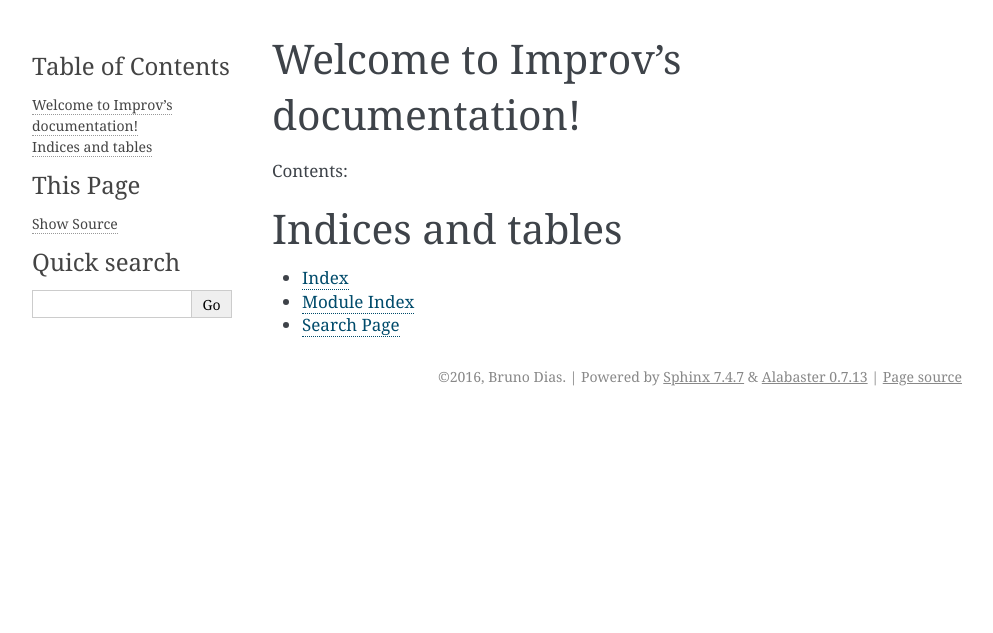
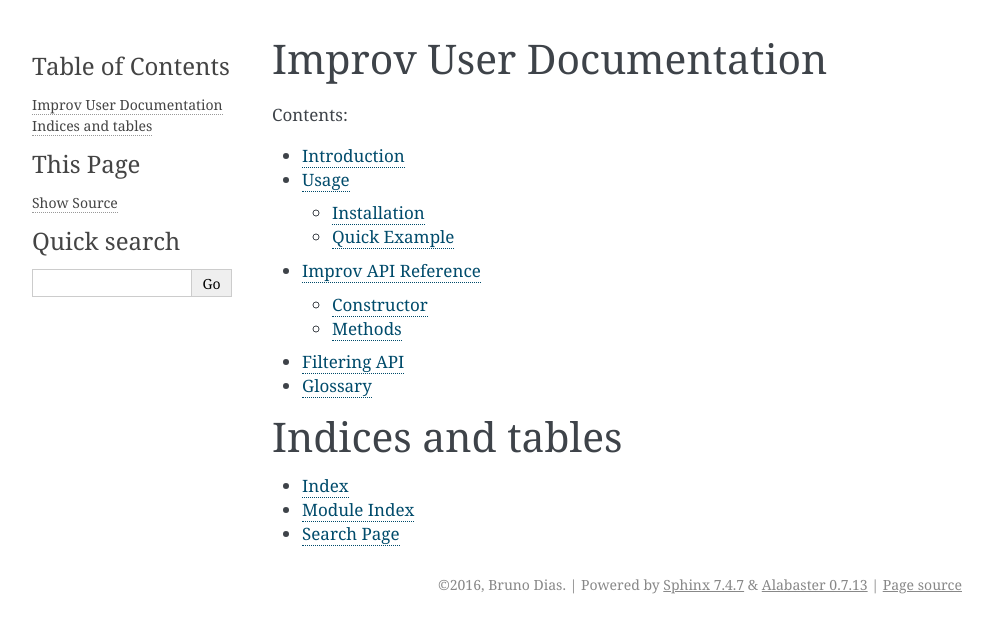
Before and after one commit to sequitur/improv, a Sphinx documentation site: the page built from docs/index.rst, in a window 1280 px wide. Shown: the top 633 px of the page, without its empty margins (148-1141 px from the left). Built offline with Sphinx 7.4.7, drawn with Linux system fonts in a browser that asks for light colours.

Commit message:
Begin writing documentation

```diff
--- a/docs/conf.py
+++ b/docs/conf.py
@@ -93,6 +93,7 @@
 
 # The name of the Pygments (syntax highlighting) style to use.
 pygments_style = 'sphinx'
+highlight_language = 'js'
 
 # A list of ignored prefixes for module index sorting.
 #modindex_common_prefix = []
--- /dev/null
+++ b/docs/filters.rst
@@ -0,0 +1,4 @@
+Filtering API
+=============
+
+TODO
--- /dev/null
+++ b/docs/glossary.rst
@@ -0,0 +1,4 @@
+Glossary
+========
+
+TODO
--- a/docs/index.rst
+++ b/docs/index.rst
@@ -3,13 +3,19 @@
    You can adapt this file completely to your liking, but it should at least
    contain the root `toctree` directive.
 
-Welcome to Improv's documentation!
-==================================
+Improv User Documentation
+=========================
 
 Contents:
 
 .. toctree::
    :maxdepth: 2
+
+   intro
+   usage
+   api
+   filters
+   glossary
 
 
 
```
Also changed, not shown: docs/api.rst (added, +85 -0 lines), docs/intro.rst (added, +24 -0 lines), docs/usage.rst (added, +69 -0 lines).
